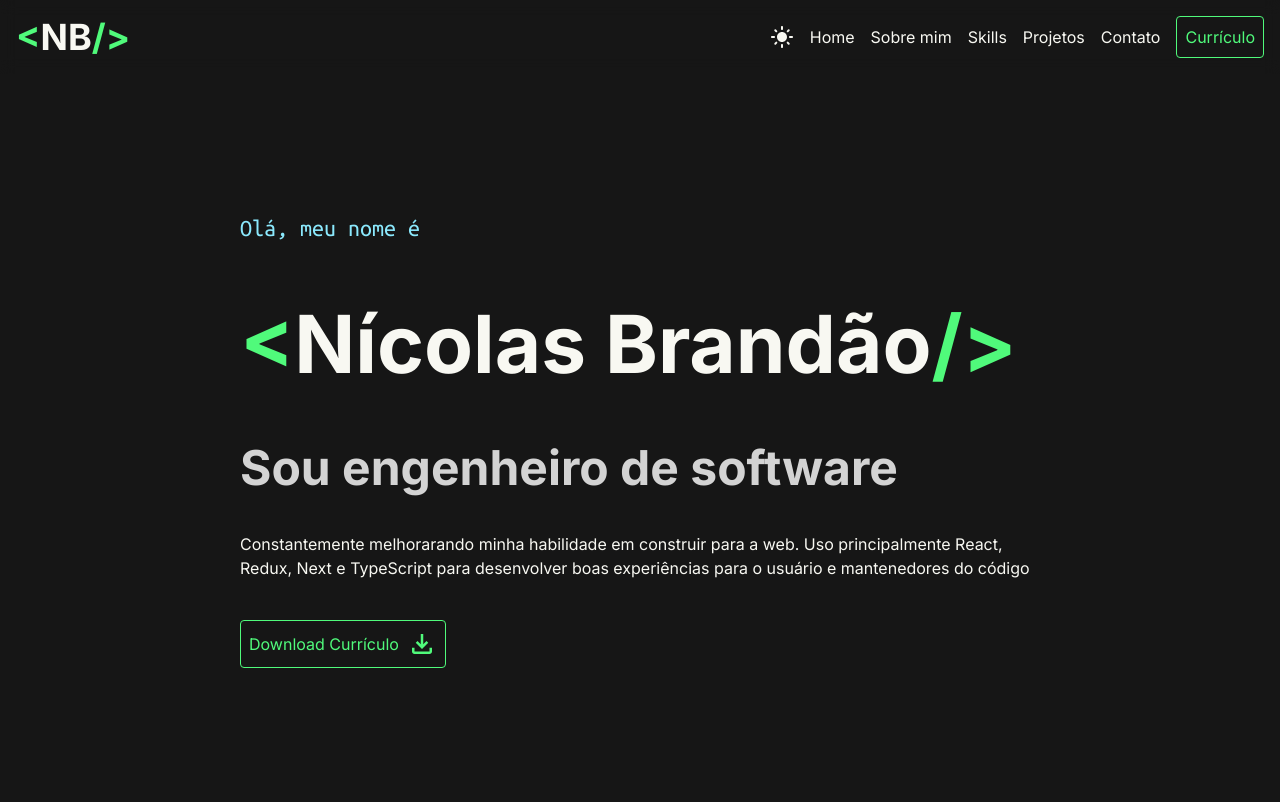
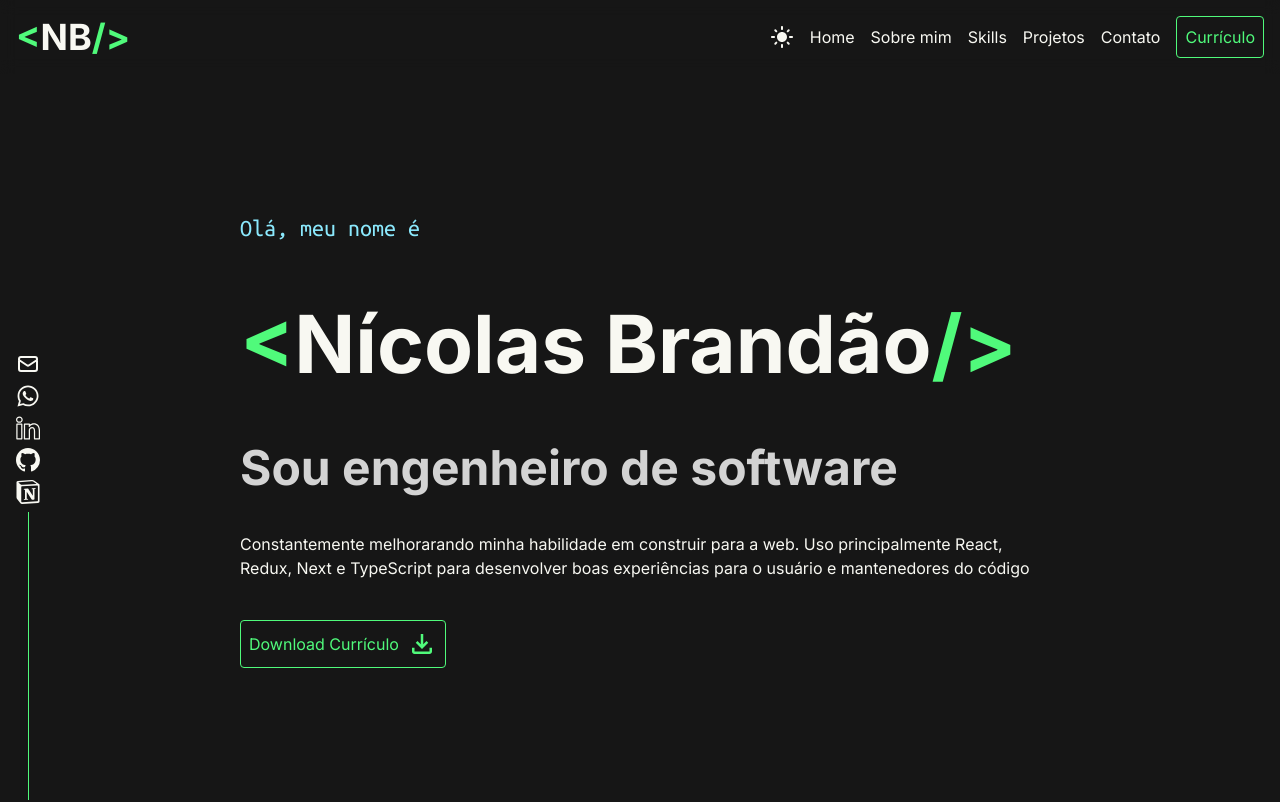
Before and after one commit to nicolasbrandao/portfolio-next, a Next.js app: page / in a window 1280 px wide. Shown: the top 802 px of the page. Built offline with nearby package versions, Linux system fonts and the light colour scheme; no server answers.

Commit message:
feat(sidebar): implement sidebar

```diff
--- /dev/null
+++ b/app/components/SidebarContacts.tsx
@@ -0,0 +1,55 @@
+import classNames from 'classnames'
+import { SlSocialLinkedin } from 'react-icons/sl'
+import { BsGithub } from 'react-icons/bs'
+import { HiOutlineMail } from 'react-icons/hi'
+import { SiNotion } from 'react-icons/si'
+import { FaWhatsapp } from 'react-icons/fa'
+
+export default function SidebarContacts() {
+  const contactsContainerClass = classNames(
+    'xl:flex',
+    'flex-col',
+    'gap-2',
+    'px-2',
+    'fixed',
+    'bottom-0',
+    'left-0',
+    'items-center',
+    'hidden',
+    'ml-2'
+  )
+
+  const contactsListClass = classNames('flex', 'flex-col', 'gap-2')
+
+  const contactsListItemClass = classNames('text-2xl', 'hover:text-green')
+  const contactsLineClass = classNames(
+    'border-r',
+    'h-72',
+    'w-0',
+    'border-green'
+  )
+
+  return (
+    <div className={contactsContainerClass}>
+      <ul className={contactsListClass}>
+        <li className={contactsListItemClass}>
+          <HiOutlineMail />
+        </li>
+        <li className={contactsListItemClass}>
+          <FaWhatsapp />
+        </li>
+        <li className={contactsListItemClass}>
+          <SlSocialLinkedin />
+        </li>
+        <li className={contactsListItemClass}>
+          <BsGithub />
+        </li>
+
+        <li className={contactsListItemClass}>
+          <SiNotion />
+        </li>
+      </ul>
+      <div className={contactsLineClass} />
+    </div>
+  )
+}
--- a/app/page.tsx
+++ b/app/page.tsx
@@ -4,6 +4,7 @@ import About from './components/About'
 import Skills from './components/Skills'
 import Projects from './components/Projects'
 import Contact from './components/Contact'
+import SidebarContacts from './components/SidebarContacts'
 
 export default function Home() {
   const mainClass = classNames(
@@ -19,6 +20,7 @@ export default function Home() {
       <Skills />
       <Projects />
       <Contact />
+      <SidebarContacts />
     </main>
   )
 }
```
